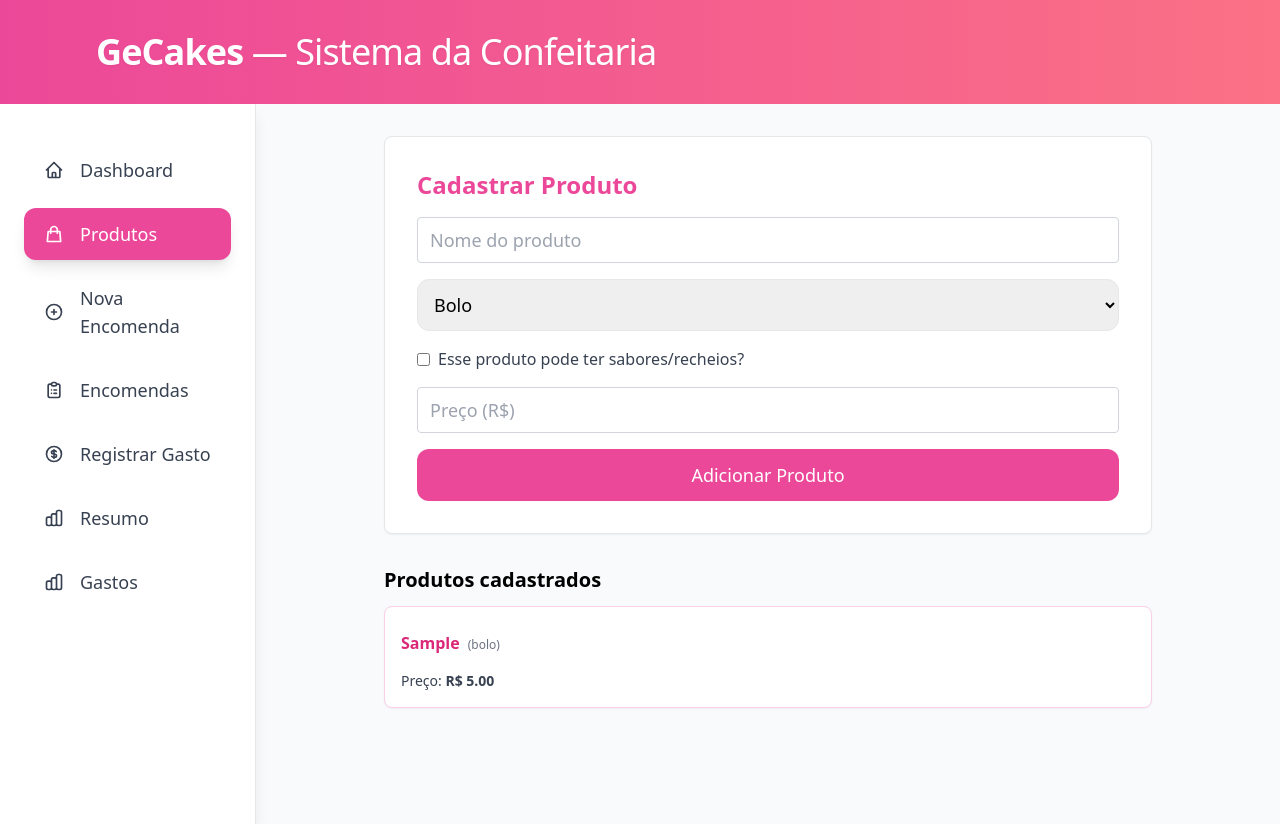
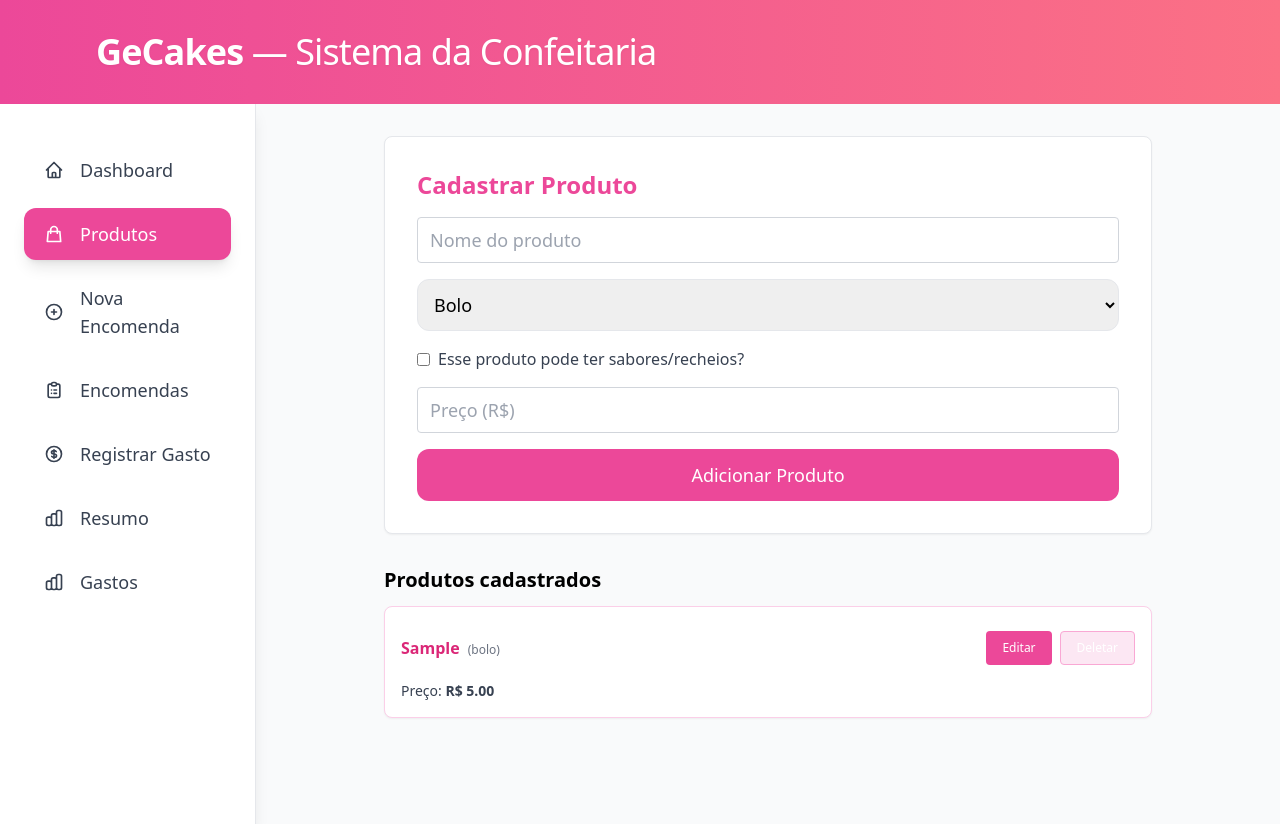
Before and after one commit to luvieirasantos/ControleConfeitaria, a React (Vite) app in the folder confeitaria/: page /produtos in a window 1280 px wide. Both pictures are taken after typing "Sample", "5" into the empty fields and a click on the button "Adicionar Produto". Built offline with nearby package versions, Linux system fonts and the light colour scheme.

Commit message:
Adicionando crud no produto

```diff
--- a/confeitaria/src/context/ProdutosContext.tsx
+++ b/confeitaria/src/context/ProdutosContext.tsx
@@ -20,6 +20,8 @@ type ProdutosContextType = {
   produtos: Produto[];
   adicionarProduto: (produto: Produto) => void;
   adicionarSabor: (produtoId: number, sabor: Sabor) => void;
+  editarProduto: (produto: Produto) => void;
+  deletarProduto: (produtoId: number) => void;
 };
 
 const ProdutosContext = createContext<ProdutosContextType | undefined>(undefined);
@@ -52,8 +54,16 @@ export function ProdutosProvider({ children }: { children: ReactNode }) {
     );
   }
 
+  function editarProduto(produto: Produto) {
+    setProdutos((prev) => prev.map(p => p.id === produto.id ? produto : p));
+  }
+
+  function deletarProduto(produtoId: number) {
+    setProdutos((prev) => prev.filter(p => p.id !== produtoId));
+  }
+
   return (
-    <ProdutosContext.Provider value={{ produtos, adicionarProduto, adicionarSabor }}>
+    <ProdutosContext.Provider value={{ produtos, adicionarProduto, adicionarSabor, editarProduto, deletarProduto }}>
       {children}
     </ProdutosContext.Provider>
   );
--- a/confeitaria/src/pages/Produtos.tsx
+++ b/confeitaria/src/pages/Produtos.tsx
@@ -5,7 +5,7 @@ import { Input } from "@/components/ui/input";
 import { Card, CardContent } from "@/components/ui/card";
 
 export default function Produtos() {
-  const { produtos, adicionarProduto, adicionarSabor } = useProdutos();
+  const { produtos, adicionarProduto, adicionarSabor, editarProduto, deletarProduto } = useProdutos();
   const [nome, setNome] = useState("");
   const [tipo, setTipo] = useState<"bolo" | "brigadeiro" | "adicional">("bolo");
   const [personalizavel, setPersonalizavel] = useState(false);
@@ -15,6 +15,8 @@ export default function Produtos() {
   const [saborNome, setSaborNome] = useState("");
   const [saborPreco, setSaborPreco] = useState("");
   const [selectedProdutoId, setSelectedProdutoId] = useState<number | null>(null);
+  const [editandoId, setEditandoId] = useState<number | null>(null);
+  const [editProduto, setEditProduto] = useState<any>(null);
 
   function handleAdicionarProduto() {
     if (!nome || (!personalizavel && !preco)) return;
@@ -47,6 +49,30 @@ export default function Produtos() {
     });
     setSaborNome("");
     setSaborPreco("");
+  }
+
+  function startEdit(produto: any) {
+    setEditandoId(produto.id);
+    setEditProduto({ ...produto });
+  }
+
+  function salvarEdicao() {
+    if (editProduto) {
+      editarProduto(editProduto);
+      setEditandoId(null);
+      setEditProduto(null);
+    }
+  }
+
+  function cancelarEdicao() {
+    setEditandoId(null);
+    setEditProduto(null);
+  }
+
+  function handleDeletar(id: number) {
+    if (confirm("Tem certeza que deseja deletar este produto?")) {
+      deletarProduto(id);
+    }
   }
 
   return (
@@ -109,23 +135,63 @@ export default function Produtos() {
         {produtos.map((p) => (
           <Card key={p.id} className="rounded-2xl border-pink-200 mb-2">
             <CardContent>
-              <div className="flex items-center justify-between py-2">
-                <div>
-                  <strong className="text-pink-600">{p.nome}</strong>
-                  <span className="text-xs text-gray-500 ml-2">({p.tipo}{p.personalizavel ? " — personalizável" : ""})</span>
+              {editandoId === p.id ? (
+                <div className="flex flex-col gap-2 py-2">
+                  <Input
+                    value={editProduto.nome}
+                    onChange={e => setEditProduto((ep: any) => ({ ...ep, nome: e.target.value }))}
+                    className="text-lg"
+                  />
+                  <select
+                    className="border rounded-xl p-3 text-lg focus:outline-pink-500"
+                    value={editProduto.tipo}
+                    onChange={e => setEditProduto((ep: any) => ({ ...ep, tipo: e.target.value }))}
+                  >
+                    <option value="bolo">Bolo</option>
+                    <option value="brigadeiro">Brigadeiro</option>
+                    <option value="adicional">Adicional/Decoração</option>
+                  </select>
+                  <div className="flex gap-2 items-center">
+                    <input
+                      type="checkbox"
+                      checked={editProduto.personalizavel}
+                      onChange={e => setEditProduto((ep: any) => ({ ...ep, personalizavel: e.target.checked }))}
+                      id={`personalizavel-edit-${p.id}`}
+                    />
+                    <label htmlFor={`personalizavel-edit-${p.id}`} className="text-gray-700">
+                      Esse produto pode ter sabores/recheios?
+                    </label>
+                  </div>
+                  {/* Se NÃO for personalizável, pede preço direto */}
+                  {(!editProduto.personalizavel || editProduto.tipo === "adicional") && (
+                    <Input
+                      value={editProduto.sabores[0]?.preco ?? ""}
+                      onChange={e => setEditProduto((ep: any) => ({
+                        ...ep,
+                        sabores: [{ ...ep.sabores[0], preco: Number(e.target.value) }]
+                      }))}
+                      type="number"
+                      min="0"
+                      className="text-lg"
+                    />
+                  )}
+                  <div className="flex gap-2 mt-2">
+                    <Button className="bg-pink-500 text-white hover:bg-pink-600" onClick={salvarEdicao}>Salvar</Button>
+                    <Button className="bg-pink-100 text-pink-600 hover:bg-pink-200" onClick={cancelarEdicao}>Cancelar</Button>
+                  </div>
                 </div>
-                {/* Se for personalizável, pode abrir área de sabores */}
-                {p.personalizavel && (
-                  <Button
-                    className="text-xs border-pink-400"
-                    onClick={() =>
-                      setSelectedProdutoId(selectedProdutoId === p.id ? null : p.id)
-                    }
-                  >
-                    {selectedProdutoId === p.id ? "Fechar" : "Gerenciar Sabores"}
-                  </Button>
-                )}
-              </div>
+              ) : (
+                <div className="flex items-center justify-between py-2">
+                  <div>
+                    <strong className="text-pink-600">{p.nome}</strong>
+                    <span className="text-xs text-gray-500 ml-2">({p.tipo}{p.personalizavel ? " — personalizável" : ""})</span>
+                  </div>
+                  <div className="flex gap-2">
+                    <Button className="bg-pink-500 text-white hover:bg-pink-600 text-xs" onClick={() => startEdit(p)}>Editar</Button>
+                    <Button className="bg-pink-100 text-pink-600 hover:bg-pink-200 text-xs border border-pink-300" onClick={() => handleDeletar(p.id)}>Deletar</Button>
+                  </div>
+                </div>
+              )}
               {/* Cadastro de sabores/recheios */}
               {selectedProdutoId === p.id && p.personalizavel && (
                 <div className="mt-4 bg-pink-50 p-4 rounded-xl">
```
